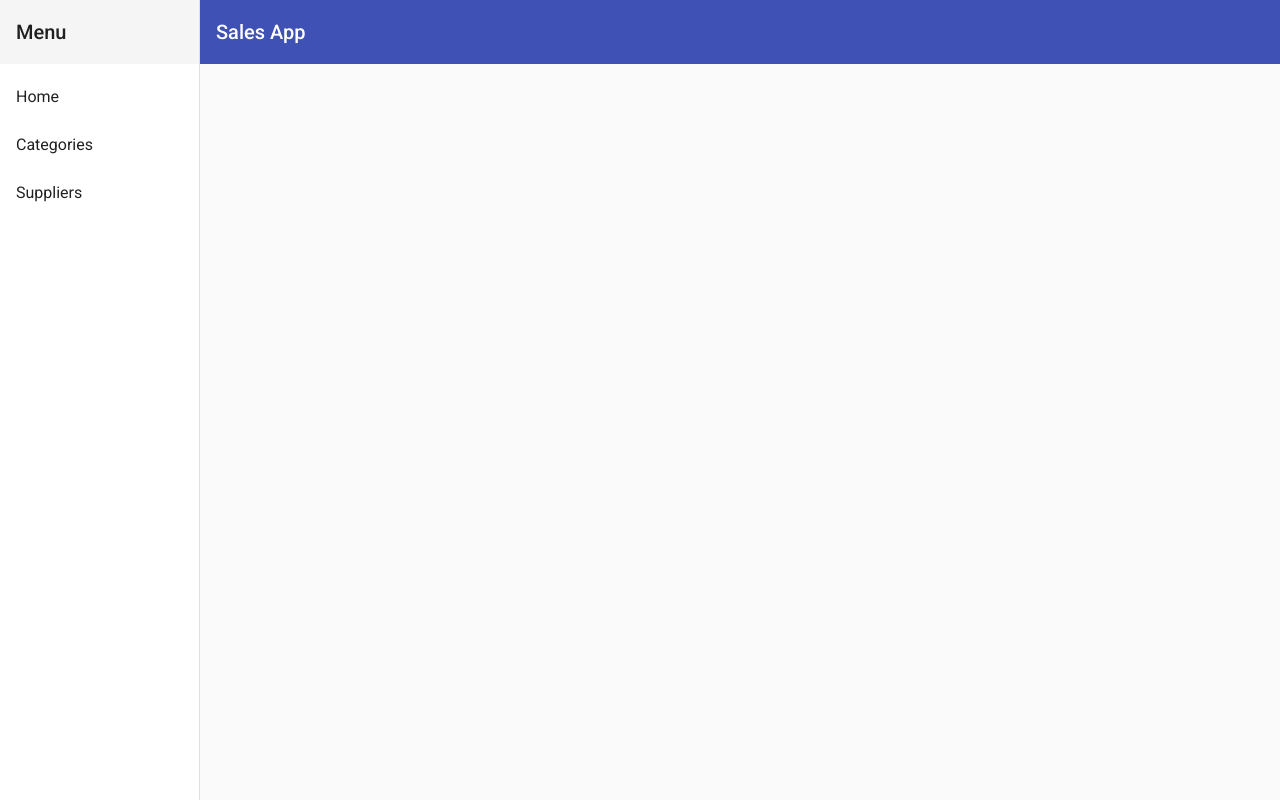
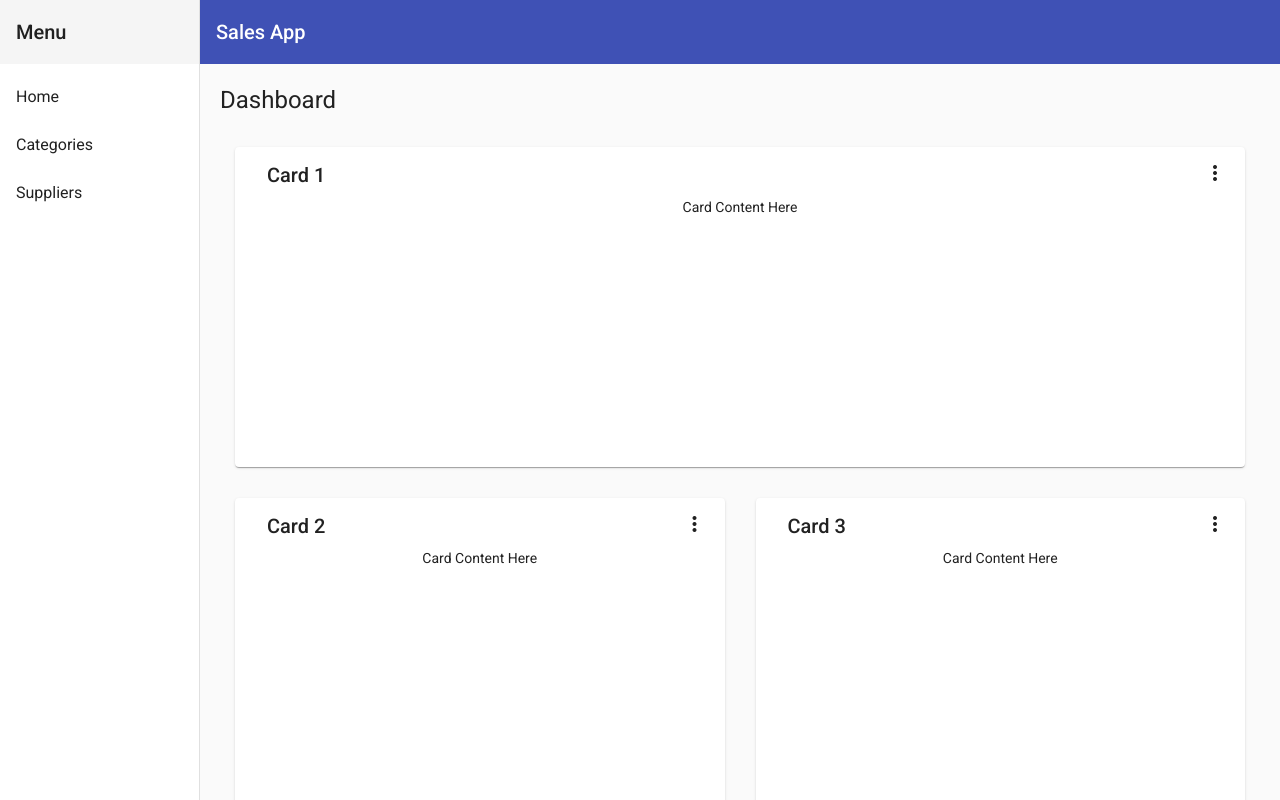
Before and after one commit to MilesDAC/my-sales-app, an Angular app: page / in a window 1280 px wide. Built offline with nearby package versions, Linux system fonts and the light colour scheme.

Commit message:
Finished 3.10, Added dashboard component and route

```diff
--- /dev/null
+++ b/src/app/dashboard/dashboard.component.html
@@ -0,0 +1,24 @@
+<div class="grid-container">
+  <h1 class="mat-h1">Dashboard</h1>
+  <mat-grid-list cols="2" rowHeight="350px">
+    <mat-grid-tile *ngFor="let card of cards | async" [colspan]="card.cols" [rowspan]="card.rows">
+      <mat-card class="dashboard-card">
+        <mat-card-header>
+          <mat-card-title>
+            {{card.title}}
+            <button mat-icon-button class="more-button" [matMenuTriggerFor]="menu" aria-label="Toggle menu">
+              <mat-icon>more_vert</mat-icon>
+            </button>
+            <mat-menu #menu="matMenu" xPosition="before">
+              <button mat-menu-item>Expand</button>
+              <button mat-menu-item>Remove</button>
+            </mat-menu>
+          </mat-card-title>
+        </mat-card-header>
+        <mat-card-content class="dashboard-card-content">
+          <div>Card Content Here</div>
+        </mat-card-content>
+      </mat-card>
+    </mat-grid-tile>
+  </mat-grid-list>
+</div>
--- /dev/null
+++ b/src/app/dashboard/dashboard.component.ts
@@ -0,0 +1,56 @@
+import { Component } from '@angular/core';
+import { map } from 'rxjs/operators';
+import { Breakpoints, BreakpointObserver } from '@angular/cdk/layout';
+
+@Component({
+  selector: 'app-dashboard',
+  templateUrl: './dashboard.component.html',
+  styles: [`
+    .grid-container {
+      margin: 20px;
+    }
+
+    .dashboard-card {
+      position: absolute;
+      top: 15px;
+      left: 15px;
+      right: 15px;
+      bottom: 15px;
+    }
+
+    .more-button {
+      position: absolute;
+      top: 5px;
+      right: 10px;
+    }
+
+    .dashboard-card-content {
+      text-align: center;
+    }
+
+  `]
+})
+export class DashboardComponent {
+  /** Based on the screen size, switch from standard to one column per row */
+  cards = this.breakpointObserver.observe(Breakpoints.Handset).pipe(
+    map(({ matches }) => {
+      if (matches) {
+        return [
+          { title: 'Card 1', cols: 1, rows: 1 },
+          { title: 'Card 2', cols: 1, rows: 1 },
+          { title: 'Card 3', cols: 1, rows: 1 },
+          { title: 'Card 4', cols: 1, rows: 1 }
+        ];
+      }
+
+      return [
+        { title: 'Card 1', cols: 2, rows: 1 },
+        { title: 'Card 2', cols: 1, rows: 1 },
+        { title: 'Card 3', cols: 1, rows: 2 },
+        { title: 'Card 4', cols: 1, rows: 1 }
+      ];
+    })
+  );
+
+  constructor(private breakpointObserver: BreakpointObserver) {}
+}
```
Also changed, not shown: src/app/app-routing.module.ts (+3 -4 lines), src/app/app.module.ts (+10 -2 lines).
